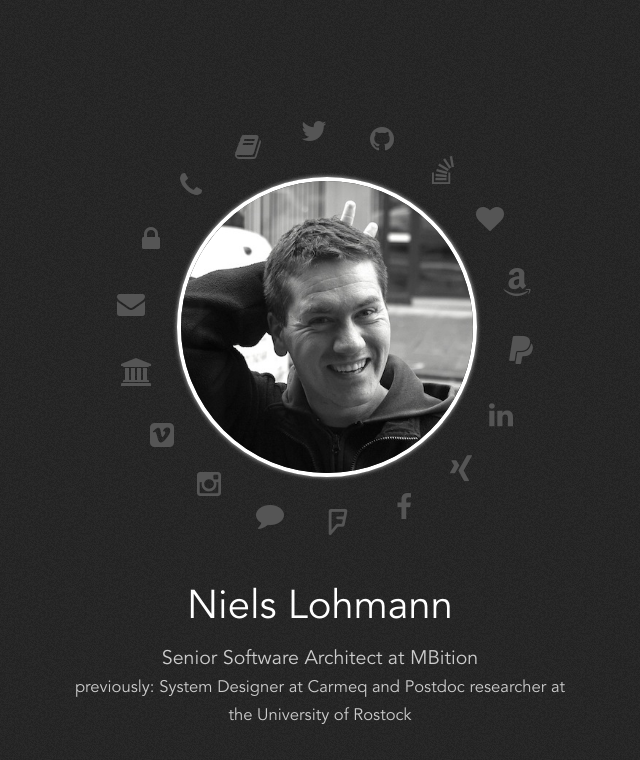
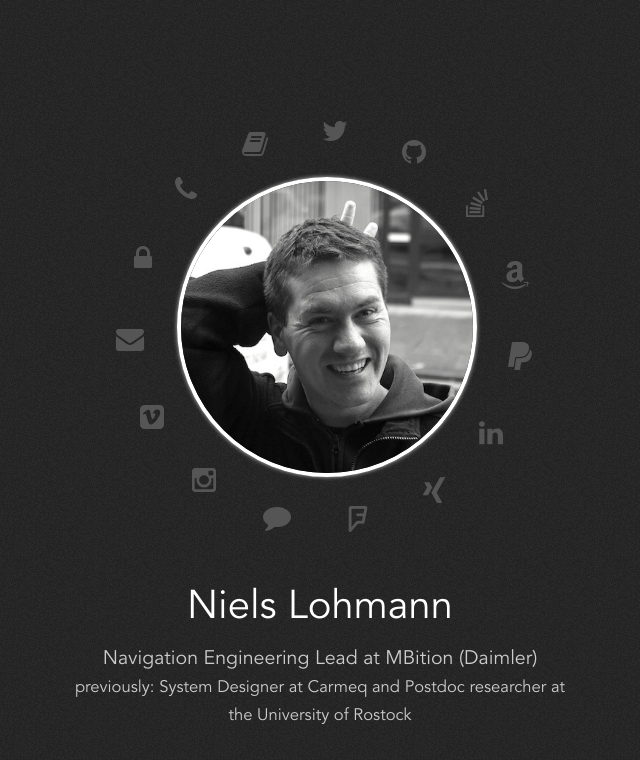
Before and after one commit to jimmyhalimi/nlohmann.me, a plain HTML site: page index.html in a window 1280 px wide. Shown: the whole page, without its empty margins (320-960 px from the left). Drawn offline with Linux system fonts and the light colour scheme.

Commit message:
:fire: remove Facebook

```diff
--- a/index.html
+++ b/index.html
@@ -8,8 +8,8 @@
     <meta name="contact" content="mail@nlohmann.me">
     <meta name="publisher" content="Niels Lohmann">
     <meta name="copyright" content="Niels Lohmann">
-    <meta name="description" content="Niels Lohmann, Postdoc researcher at the University of Rostock">
-    <meta name="keywords" content="Niels, Lohmann, University, of, Rostock, Germany">
+    <meta name="description" content="Niels Lohmann, Navigation Engineering Lead">
+    <meta name="keywords" content="Niels, Lohmann, MBition, Daimler, Carmeq, University, of, Rostock, Germany">
     <meta name="robots" content="index, follow">
     <meta name="DC.Creator" content="Niels Lohmann">
     <meta name="DC.Publisher" content="Niels Lohmann">
@@ -63,10 +63,6 @@
         <img src="resources/images/avatar.jpg" alt="Niels Lohmann" id="avatar">
         <noscript><br/></noscript>
 
-        <a href="http://www.informatik.uni-rostock.de/~nl"
-            class="btn popoverData" data-content="my university website" title="my university website" rel="popover" data-placement="left" data-trigger="hover">
-            <i class="fa fa-university"></i>
-        </a>
         <a href="mailto:mail@nlohmann.me"
             class="btn popoverData" data-content="email me" title="email me" rel="popover" data-placement="left" data-trigger="hover">
             <i class="fa fa-envelope"></i>
@@ -79,12 +75,6 @@
             class="btn popoverData" data-content="call me" title="call me" rel="popover" data-placement="left" data-trigger="hover">
             <i class="fa fa-phone"></i>
         </a>
-        <!--
-        <a href="skype:nlohmann?chat"
-            class="btn popoverData" data-content="chat with me" title="chat with me" rel="popover" data-placement="left" data-trigger="hover">
-            <i class="fa fa-skype"></i>
-        </a>
-        -->
         <a href="http://dblp.uni-trier.de/pers/hd/l/Lohmann:Niels.html"
             class="btn popoverData" data-content="my publications" title="my publications" rel="popover" data-placement="right" data-trigger="hover">
             <i class="fa fa-book"></i>
@@ -101,10 +91,6 @@
             class="btn popoverData" data-content="my questions and answers" title="my questions and answers" rel="popover" data-placement="right" data-trigger="hover">
             <i class="fa fa-stack-overflow"></i>
         </a>
-        <a href="https://flattr.com/profile/nlohmann"
-            class="btn popoverData" data-content="flattr me" title="flattr me" rel="popover" data-placement="right" data-trigger="hover">
-            <i class="fa fa-heart"></i>
-        </a>
         <a href="http://www.amazon.de/registry/wishlist/KQ7Q8JXTR93J/ref=cm_sw_r_tw_ws_SljhxbBY8TBV6"
             class="btn popoverData" data-content="my wishlist" title="my wishlist" rel="popover" data-placement="right" data-trigger="hover">
             <i class="fa fa-amazon"></i>
@@ -120,10 +106,6 @@
         <a href="https://www.xing.com/profile/Niels_Lohmann"
             class="btn popoverData" data-content="my professional network" title="my professional network" rel="popover" data-placement="right" data-trigger="hover">
             <i class="fa fa-xing"></i>
-        </a>
-        <a href="https://www.facebook.com/niels.lohmann"
-            class="btn popoverData" data-content="my social network" title="my social network" rel="popover" data-placement="right" data-trigger="hover">
-            <i class="fa fa-facebook"></i>
         </a>
         <a href="https://foursquare.com/nlohmann"
             class="btn popoverData" data-content="my location" title="my location" rel="popover" data-placement="left" data-trigger="hover">
@@ -144,8 +126,8 @@
       </div>
         <div id="content_name">Niels Lohmann</div>
         <div id="content_description">
-            Senior Software Architect at MBition
-            <br><small>previously: <a href="http://www.carmeq.de">System Designer at Carmeq</a> and <a href="http://www.informatik.uni-rostock.de/~nl/">Postdoc researcher at the University of Rostock</a></small>
+            Navigation Engineering&nbsp;Lead at <a href="http://mbition.io">MBition</a>&nbsp;(Daimler)
+            <br><small>previously: <a href="http://www.carmeq.de">System&nbsp;Designer at Carmeq</a> and Postdoc&nbsp;researcher at the <a href="https://theo.informatik.uni-rostock.de">University&nbsp;of&nbsp;Rostock</a></small>
         </div>
     </div>
 
--- a/resources/css/layout.css
+++ b/resources/css/layout.css
@@ -94,10 +94,6 @@ body {
     -webkit-border-radius: 100px;
 }
 
-.fa-skype:hover {
-    background-color: #00aff0;
-}
-
 .fa-comment:hover {
     background-color: #5dc697;
 }
@@ -108,10 +104,6 @@ body {
 
 .fa-foursquare:hover {
     background-color: #f94877;
-}
-
-.fa-facebook:hover {
-    background-color: #3b5998;
 }
 
 .fa-twitter:hover {
@@ -132,14 +124,6 @@ body {
 
 .fa-book:hover {
     background-color: #ffda00;
-}
-
-.fa-university:hover {
-    background-color: #0d4f9d;
-}
-
-.fa-heart:hover {
-    background-color: #fea700;
 }
 
 .fa-paypal:hover {
```
